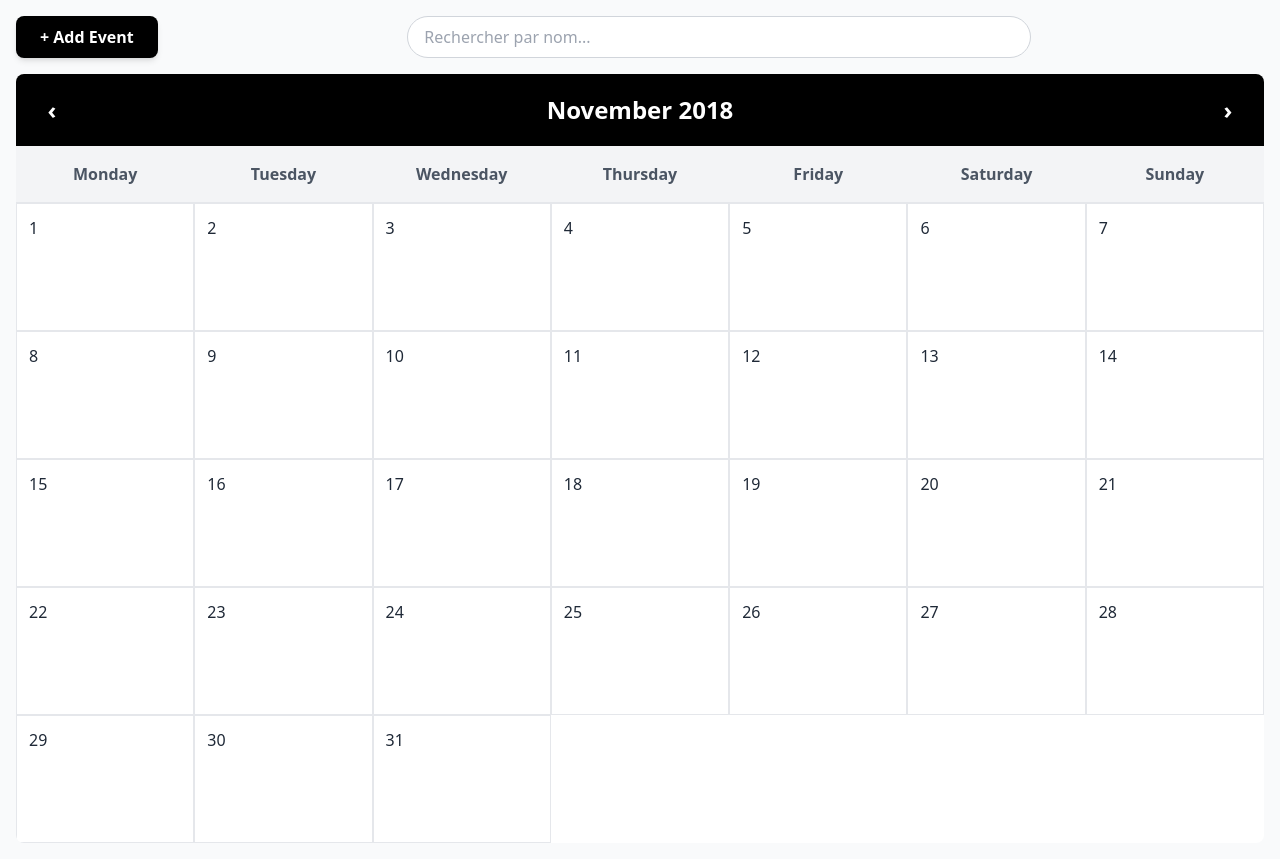
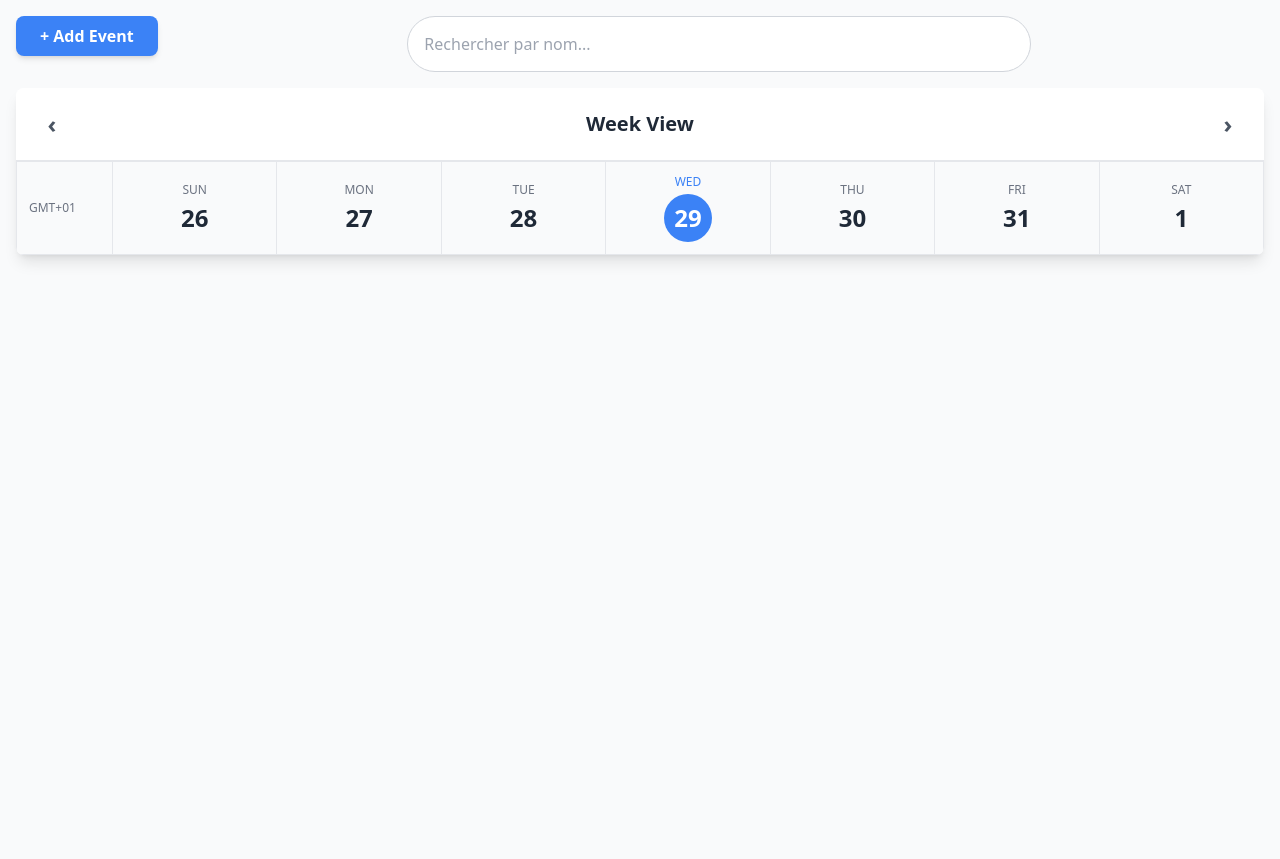
Before and after one commit to chaimaa-elomrani/Gourmet, a website: page index.html in a window 1280 px wide. After the commit the page ends 800 px from the top, so only its background shows below. Drawn offline with nearby package versions, Linux system fonts and the light colour scheme.

Commit message:
changed the calendar from months to week by week , changed also the code js of it normally , and added the function renderweek wich will controll the apearence of the date displayed on the header of teh calendar

```diff
--- a/index.html
+++ b/index.html
@@ -9,12 +9,14 @@
   <body class="bg-gray-50 p-4">
     <div class="mx-auto">
       <div class="mb-4 flex justify-start gap-[20%]">
+        <div class="mb-4">
           <button
             id="addEventBtn"
-          class="bg-black hover:bg-gray-600 text-white font-semibold px-6 py-2 rounded-lg shadow-md transition duration-200"
+            class="bg-blue-500 hover:bg-blue-600 text-white font-semibold px-6 py-2 rounded-lg shadow-md transition duration-200"
           >
             + Add Event
           </button>
+        </div>
 
         <input
           type="text"
@@ -29,49 +31,82 @@
         class="hidden fixed inset-0 bg-black bg-opacity-50 flex items-center justify-center z-50"
       >
         <div class="bg-white rounded-lg shadow-xl p-6 w-full max-w-md">
-          <h2 class="text-2xl font-bold mb-4 text-gray-800">Add New Event</h2>
+          <h2 class="text-2xl font-bold mb-4 text-gray-800">
+            Add New Reservation
+          </h2>
           <form id="eventForm">
             <div class="mb-4">
               <label class="block text-gray-700 font-semibold mb-2"
-                >Event Title</label
+                >Client Name</label
               >
               <input
                 type="text"
-                id="eventTitle"
+                id="clientName"
                 class="w-full px-4 py-2 border border-gray-300 rounded-lg focus:outline-none focus:ring-2 focus:ring-green-500"
                 required
               />
             </div>
+
             <div class="mb-4">
-              <label class="block text-gray-700 font-semibold mb-2">Date</label>
+              <label class="block text-gray-700 font-semibold mb-2"
+                >Start Date</label
+              >
               <input
                 type="date"
-                id="eventDate"
+                id="startDate"
                 class="w-full px-4 py-2 border border-gray-300 rounded-lg focus:outline-none focus:ring-2 focus:ring-green-500"
                 required
               />
             </div>
+
             <div class="mb-4">
               <label class="block text-gray-700 font-semibold mb-2"
-                >Color</label
+                >End Date</label
+              >
+              <input
+                type="date"
+                id="endDate"
+                class="w-full px-4 py-2 border border-gray-300 rounded-lg focus:outline-none focus:ring-2 focus:ring-green-500"
+                required
+              />
+            </div>
+
+            <div class="mb-4">
+              <label class="block text-gray-700 font-semibold mb-2"
+                >Number of Members</label
+              >
+              <input
+                type="number"
+                id="membersNumber"
+                min="1"
+                class="w-full px-4 py-2 border border-gray-300 rounded-lg focus:outline-none focus:ring-2 focus:ring-green-500"
+                required
+              />
+            </div>
+
+            <div class="mb-4">
+              <label class="block text-gray-700 font-semibold mb-2"
+                >Reservation Type</label
               >
               <select
-                id="eventColor"
+                id="reservationType"
                 class="w-full px-4 py-2 border border-gray-300 rounded-lg focus:outline-none focus:ring-2 focus:ring-green-500"
+                required
               >
-                <option value="green">Green</option>
-                <option value="red">Red</option>
-                <option value="orange">Orange</option>
-                <option value="blue">Blue</option>
-                <option value="purple">Purple</option>
+                <option value="">Select type...</option>
+                <option value="vip">VIP</option>
+                <option value="sur-place">Sur Place</option>
+                <option value="anniversaire">Anniversaire</option>
+                <option value="work-meeting">Work Meeting</option>
               </select>
             </div>
+
             <div class="flex gap-3">
               <button
                 type="submit"
                 class="flex-1 bg-black hover:bg-gray-600 text-white font-semibold py-2 rounded-lg transition duration-200"
               >
-                Add Event
+                Add Reservation
               </button>
               <button
                 type="button"
@@ -85,103 +120,122 @@
         </div>
       </div>
 
-      <div class="bg-white rounded-lg overflow-hidden">
-        <div class="bg-black to-teal-500 p-4 flex items-center justify-between">
+      <div class="bg-white rounded-lg shadow-lg overflow-hidden">
+        <!-- Calendar Header with Navigation -->
+        <div class="bg-white p-4 flex items-center justify-between border-b">
           <button
-            id="prevMonth"
-            class="text-white text-2xl font-bold hover:bg-white hover:bg-opacity-20 w-10 h-10 rounded-lg transition duration-200"
+            id="prevWeek"
+            class="text-gray-600 text-2xl font-bold hover:bg-gray-100 w-10 h-10 rounded-lg transition duration-200"
           >
             ‹
           </button>
-          <h1 id="monthYear" class="text-white text-2xl font-semibold">
-            November 2018
+          <h1 id="weekRange" class="text-gray-800 text-xl font-semibold">
+            Week View
           </h1>
           <button
-            id="nextMonth"
-            class="text-white text-2xl font-bold hover:bg-white hover:bg-opacity-20 w-10 h-10 rounded-lg transition duration-200"
+            id="nextWeek"
+            class="text-gray-600 text-2xl font-bold hover:bg-gray-100 w-10 h-10 rounded-lg transition duration-200"
           >
             ›
           </button>
         </div>
 
-        <div class="grid grid-cols-7 bg-gray-100">
+        <!-- Week View -->
+        <div class="overflow-x-auto">
+          <table class="w-full border-collapse">
+            <thead>
+              <tr class="bg-gray-50">
+                <th
+                  class="border border-gray-200 p-3 text-left text-xs font-medium text-gray-500 w-24"
+                >
+                  <div>GMT+01</div>
+                </th>
+                <th
+                  id="day0"
+                  class="border border-gray-200 p-3 text-center min-w-32"
+                >
+                  <div class="text-xs font-medium text-gray-500">SUN</div>
+                  <div class="text-2xl font-semibold text-gray-800 mt-1">
+                    26
+                  </div>
+                </th>
+                <th
+                  id="day1"
+                  class="border border-gray-200 p-3 text-center min-w-32"
+                >
+                  <div class="text-xs font-medium text-gray-500">MON</div>
+                  <div class="text-2xl font-semibold text-gray-800 mt-1">
+                    27
+                  </div>
+                </th>
+                <th
+                  id="day2"
+                  class="border border-gray-200 p-3 text-center min-w-32"
+                >
+                  <div class="text-xs font-medium text-gray-500">TUE</div>
+                  <div class="text-2xl font-semibold text-gray-800 mt-1">
+                    28
+                  </div>
+                </th>
+                <th
+                  id="day3"
+                  class="border border-gray-200 p-3 text-center min-w-32"
+                >
+                  <div class="text-xs font-medium text-blue-500">WED</div>
                   <div
-            class="p-4 text-center font-semibold text-gray-600 border-b border-gray-200"
+                    class="text-2xl font-semibold text-white bg-blue-500 rounded-full w-12 h-12 flex items-center justify-center mx-auto mt-1"
                   >
-            Monday
+                    29
                   </div>
-          <div
-            class="p-4 text-center font-semibold text-gray-600 border-b border-gray-200"
+                </th>
+                <th
+                  id="day4"
+                  class="border border-gray-200 p-3 text-center min-w-32"
                 >
-            Tuesday
+                  <div class="text-xs font-medium text-gray-500">THU</div>
+                  <div class="text-2xl font-semibold text-gray-800 mt-1">
+                    30
                   </div>
-          <div
-            class="p-4 text-center font-semibold text-gray-600 border-b border-gray-200"
+                </th>
+                <th
+                  id="day5"
+                  class="border border-gray-200 p-3 text-center min-w-32"
                 >
-            Wednesday
+                  <div class="text-xs font-medium text-gray-500">FRI</div>
+                  <div class="text-2xl font-semibold text-gray-800 mt-1">
+                    31
                   </div>
-          <div
-            class="p-4 text-center font-semibold text-gray-600 border-b border-gray-200"
+                </th>
+                <th
+                  id="day6"
+                  class="border border-gray-200 p-3 text-center min-w-32"
                 >
-            Thursday
+                  <div class="text-xs font-medium text-gray-500">SAT</div>
+                  <div class="text-2xl font-semibold text-gray-800 mt-1">1</div>
+                </th>
+              </tr>
+            </thead>
+            <tbody id="calendarBody">
+              <!-- Time slots will be generated by JavaScript -->
+            </tbody>
+          </table>
         </div>
-          <div
-            class="p-4 text-center font-semibold text-gray-600 border-b border-gray-200"
-          >
-            Friday
-          </div>
-          <div
-            class="p-4 text-center font-semibold text-gray-600 border-b border-gray-200"
-          >
-            Saturday
-          </div>
-          <div
-            class="p-4 text-center font-semibold text-gray-600 border-b border-gray-200"
-          >
-            Sunday
-          </div>
-        </div>
-
-        <div id="calendarGrid" class="grid grid-cols-7"></div>
       </div>
     </div>
 
     <script>
-      const calendarGrid = document.getElementById("calendarGrid");
-      const year = 2025;
-      const month = 9;
-      const monthDays = new Date(year, month + 1, 0).getDate();
+
       const modal = document.getElementById("Modal");
+      let weekStart = new Date(2025, 10, 29);
+      weekStart.setHours(0, 0, 0, 0);
+      const monthNames = ["January","February","March","April","May","June","July","August","September","October","November","December",];
+      const dayNames = ["SUN", "MON", "TUE", "WED", "THU", "FRI", "SAT"];
 
-      for (let day = 1; day <= monthDays; day++) {
-        const dayBox = document.createElement("div");
-        dayBox.className =
-          "min-h-32 p-3 border border-gray-200 hover:bg-gray-50 transition duration-150";
-        dayBox.innerHTML = `<div class="text-gray-800 font-medium">${day}</div>`;
-
-        dayBox.dataset.date = `${year}-${month + 1}-${day}`;
-
-        calendarGrid.appendChild(dayBox);
+      function renderWeekHeader(){
+        const weekDates = [];
+        for(let i =0 ; i<7 ; i++){
+            const date = new Date(weekStart);
+            date.setDate( weekStart.getDate()+i );
+            weekDates.push(date);
         }
-
-      document.getElementById("addEventBtn").addEventListener("click", () => {
-        modal.classList.remove("hidden");
-      });
-
-      document.getElementById("cancelBtn").addEventListener("click", () => {
-        modal.classList.add("hidden");
-        document.getElementById("eventForm").reset();
-      });
-
-
-      modal.addEventListener('click', (e)=>{
-        if(e.target.id === 'Modal'){
-            modal.classList.add('hidden');
-            document.getElementById("eventForm").reset();
       }
-      })
-    </script>
-
-
-  </body>
-</html>
```
Lines whose indentation alone changed are shown as unchanged.
